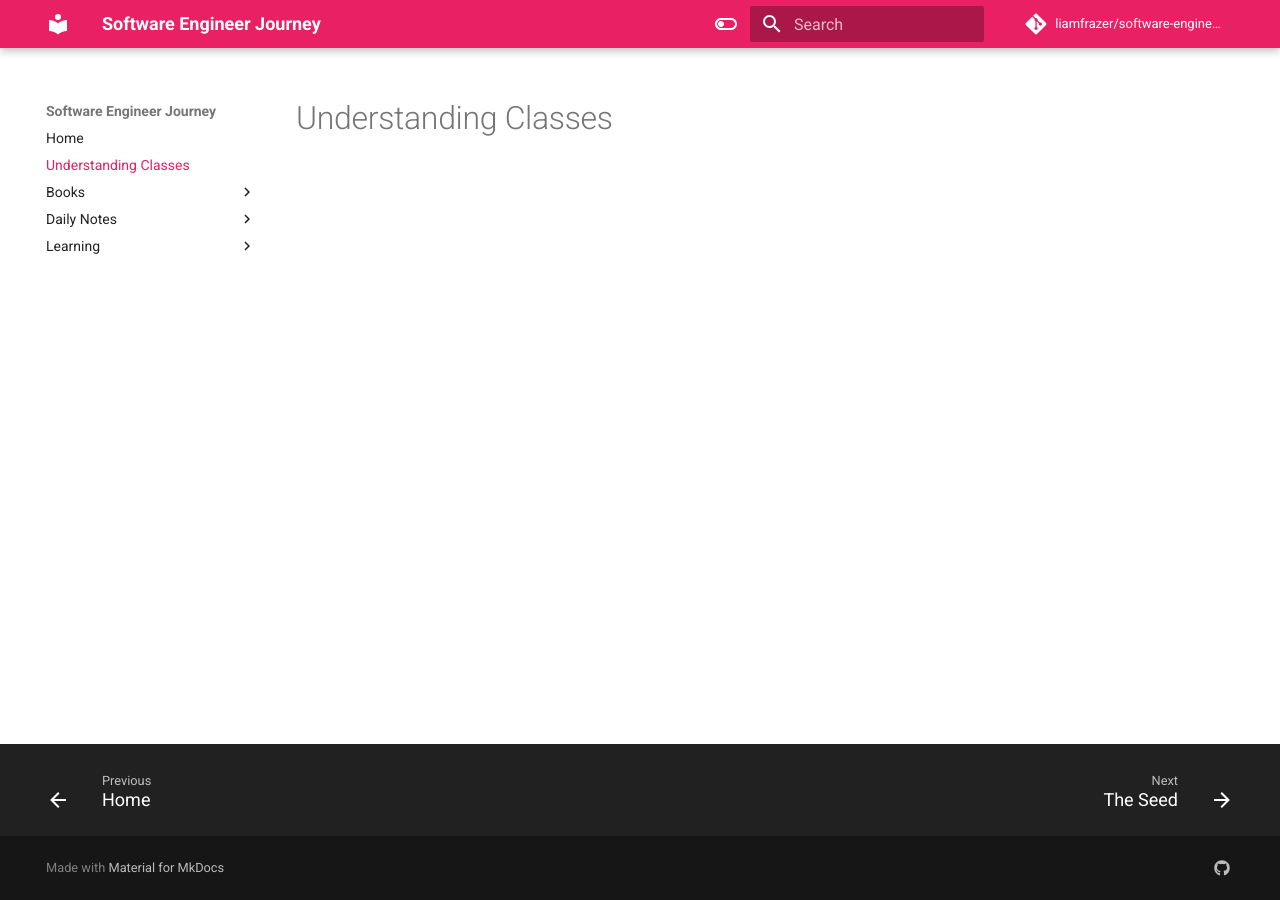
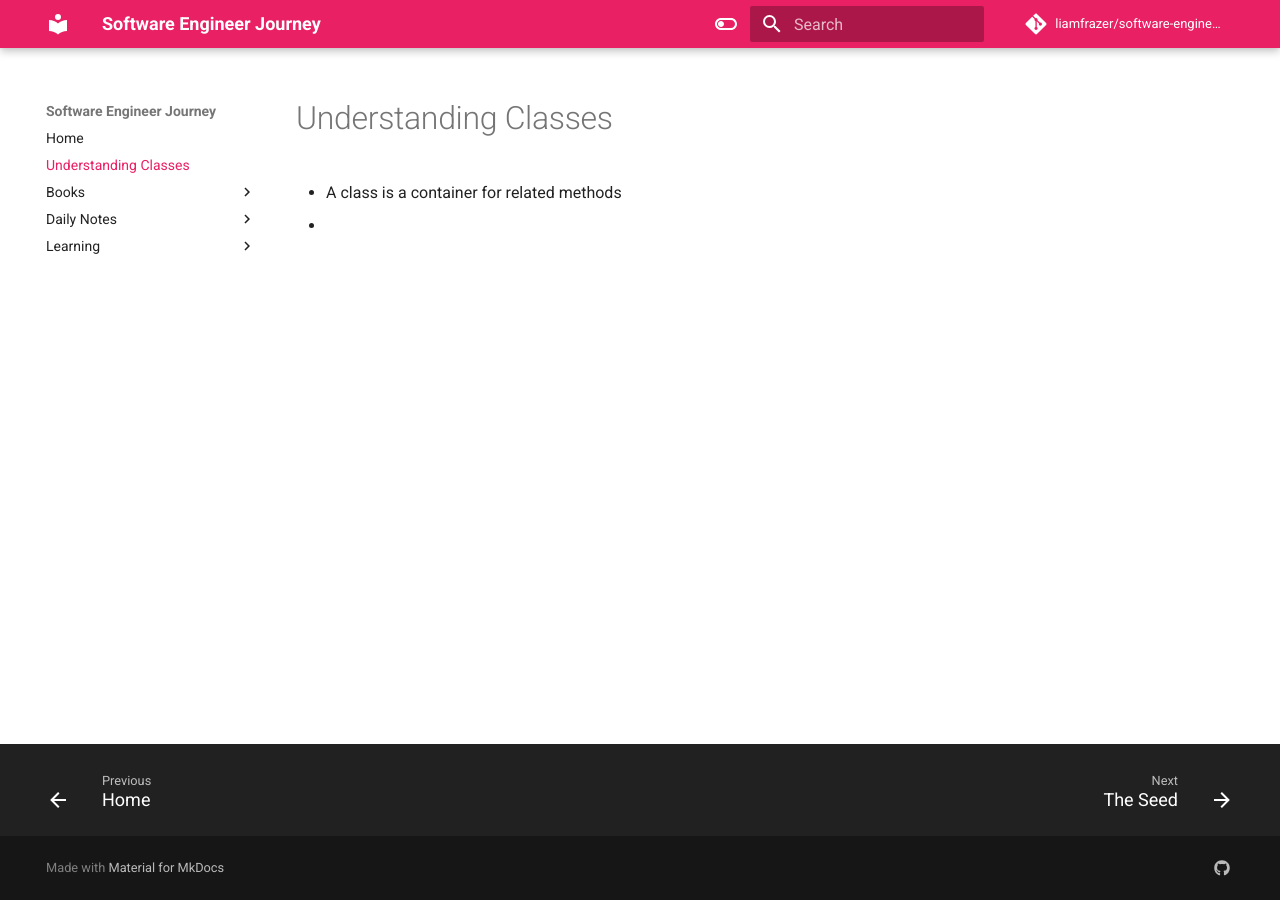
Before and after one commit to liamfrazer/software-engineer-journey, an MkDocs documentation site: the page built from docs/Understanding Classes.md, in a window 1280 px wide. Built offline with MkDocs 1.6.1 and Material for MkDocs 9.7.7, drawn with Linux system fonts in a browser that asks for light colours; comment, search, counter and statistics services are not loaded.

Commit message:
vault backup: 2024-01-07 10:52:51

```diff
--- a/docs/Understanding Classes.md
+++ b/docs/Understanding Classes.md
@@ -3,3 +3,6 @@ tags:
   - csharp
 ---
 # Understanding Classes
+
+* A class is a container for related methods
+*
```
